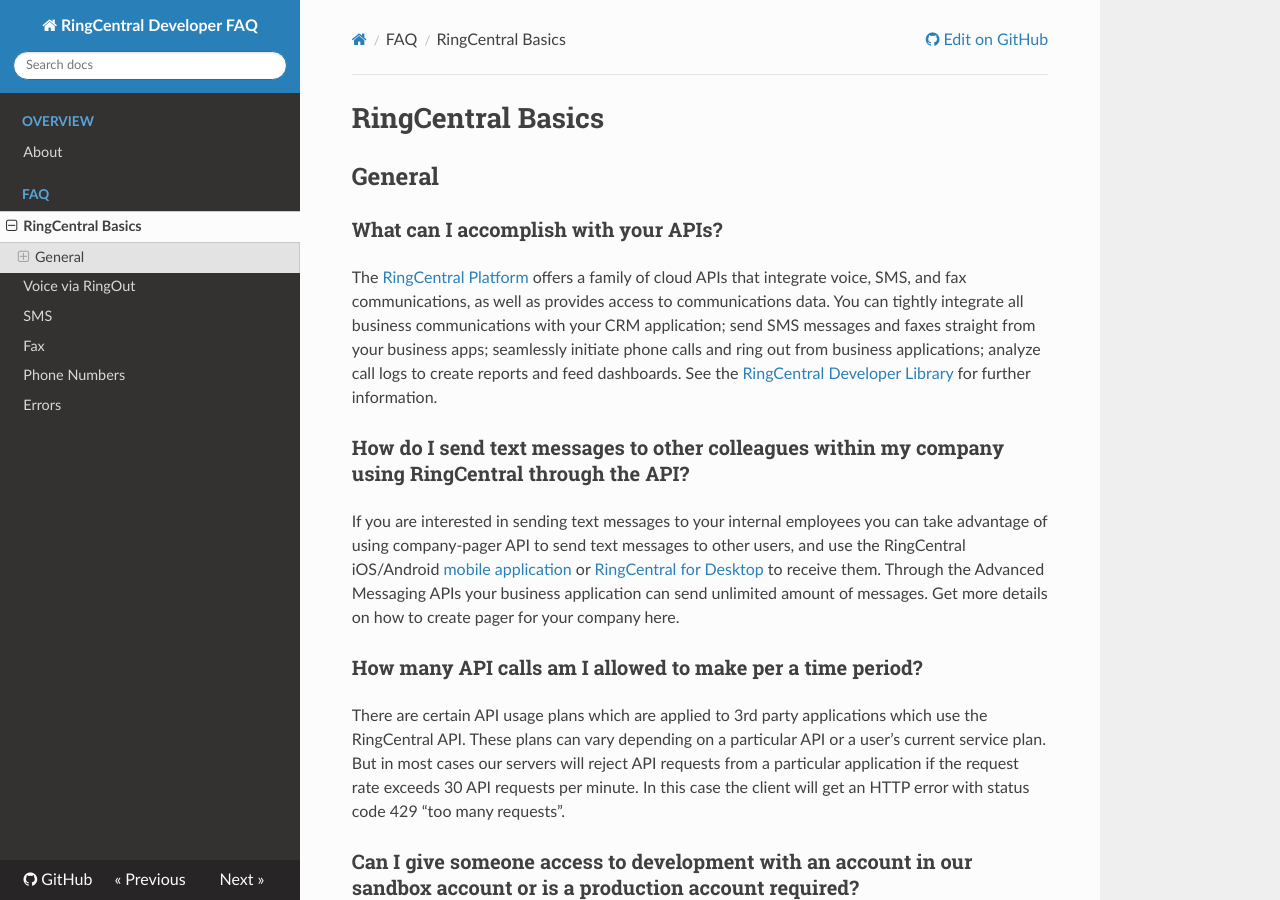
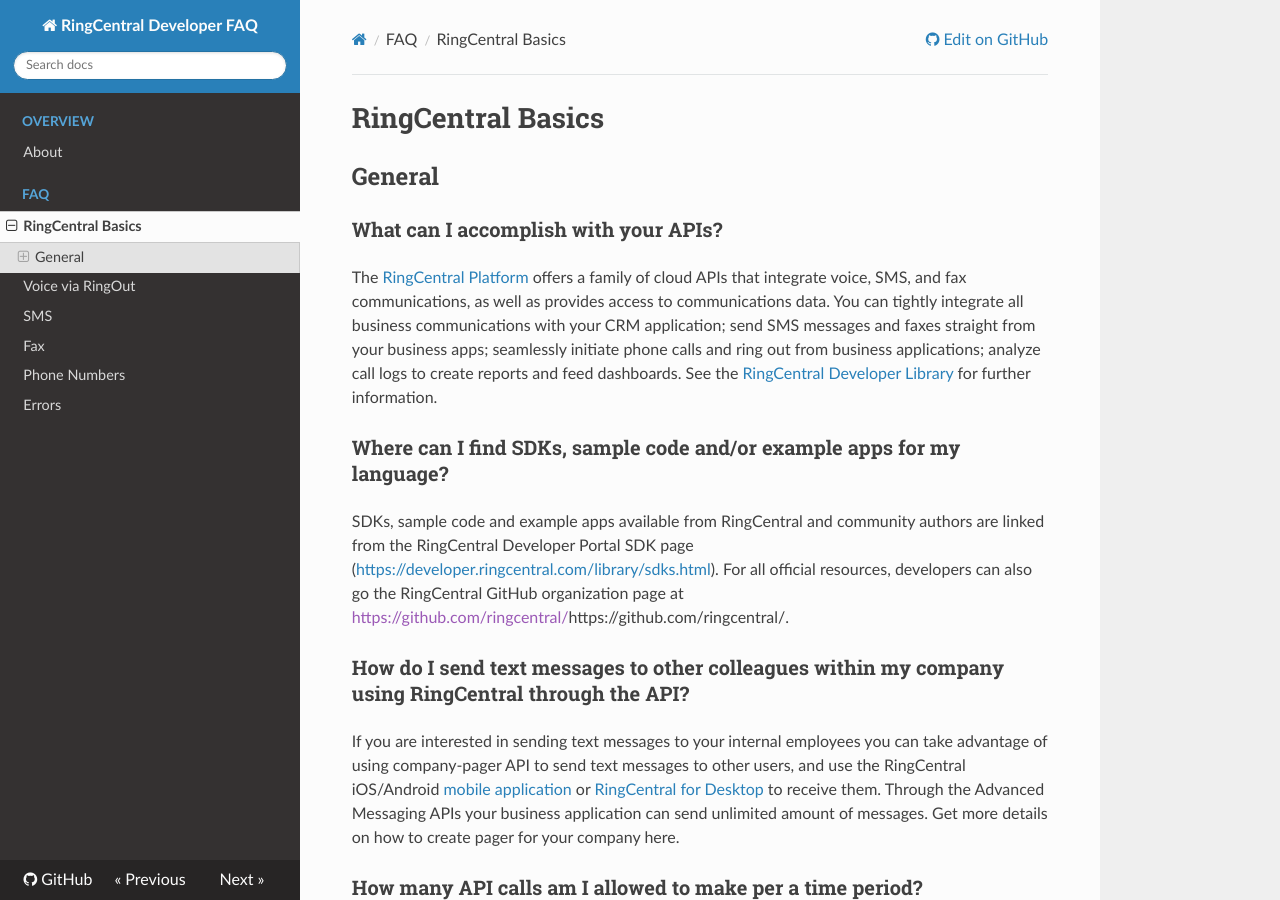
Before and after one commit to ringcentral/ringcentral-faq, an MkDocs documentation site: the page built from docs/basics.md, in a window 1280 px wide and 900 px high. Built offline with MkDocs 1.6.1, drawn with Linux system fonts in a browser that asks for light colours; nearby versions of some CDN libraries; old or Windows-style settings are respelled for this version of MkDocs.

Commit message:
add sdk info

```diff
--- a/docs/basics.md
+++ b/docs/basics.md
@@ -5,6 +5,10 @@
 ### What can I accomplish with your APIs?
 
 The [RingCentral Platform](https://developers.ringcentral.com) offers a family of cloud APIs that integrate voice, SMS, and fax communications, as well as provides access to communications data. You can tightly integrate all business communications with your CRM application; send SMS messages and faxes straight from your business apps; seamlessly initiate phone calls and ring out from business applications; analyze call logs to create reports and feed dashboards. See the [RingCentral Developer Library](https://developer.ringcentral.com/api-and-docs.html) for further information.
+
+### Where can I find SDKs, sample code and/or example apps for my language?
+
+SDKs, sample code and example apps available from RingCentral and community authors are linked from the RingCentral Developer Portal SDK page ([https://developer.ringcentral.com/library/sdks.html](https://developer.ringcentral.com/library/sdks.html)). For all official resources, developers can also go the RingCentral GitHub organization page at [https://github.com/ringcentral/]()https://github.com/ringcentral/.
 
 ### How do I send text messages to other colleagues within my company using RingCentral through the API?
 
```
